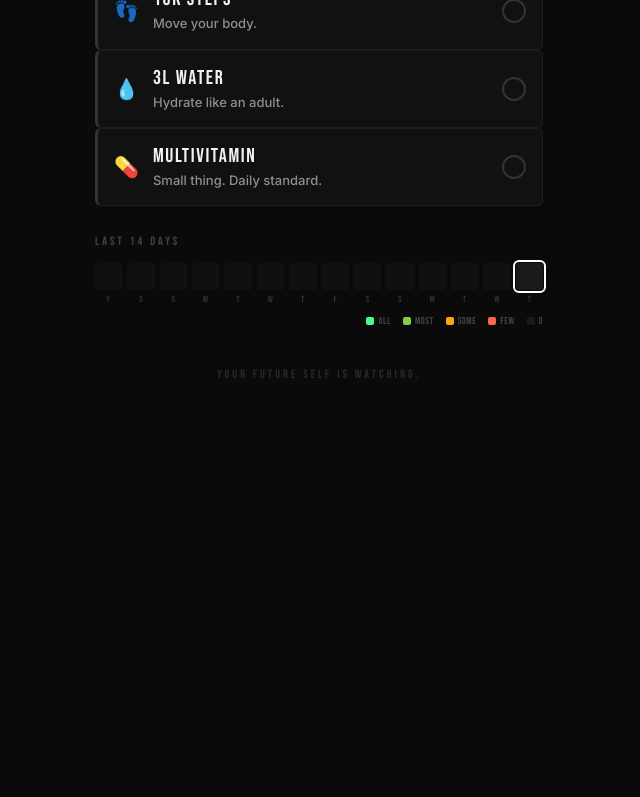
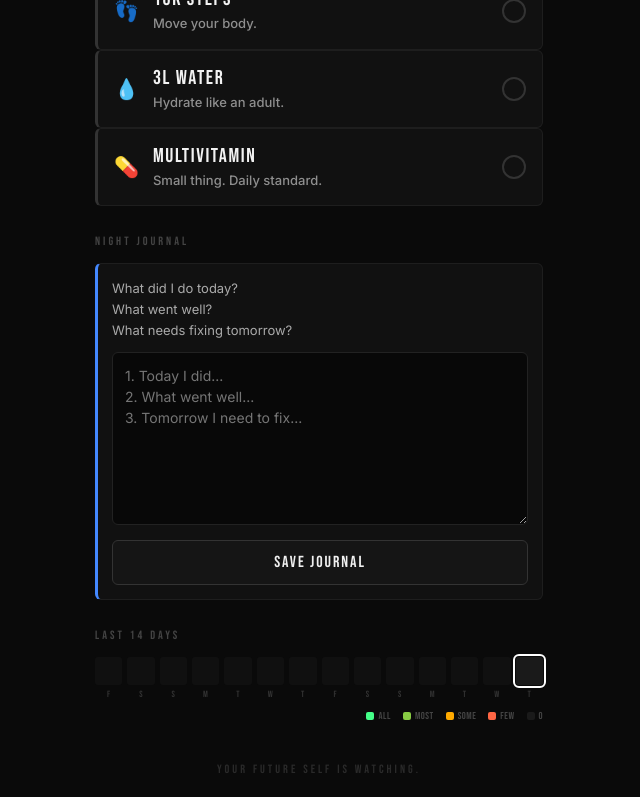
Before and after one commit to Shikhar253/lockin-pwa, a React (Vite) app: page / in a window 1280 px wide. Shown: the part 1538-2335 px from the top of the page, without its empty margins (321-961 px from the left). Before the commit the page ends 1976 px from the top, so only its background shows below. Built offline with nearby package versions, Linux system fonts and the light colour scheme; no server answers; the database is empty.

Commit message:
added journal entry feature

```diff
--- a/src/App.jsx
+++ b/src/App.jsx
@@ -230,24 +230,40 @@ export default function App() {
   const [loading, setLoading] = useState(true);
   const [error, setError] = useState(null);
   const [quote] = useState(() => Math.floor(Math.random() * QUOTES.length));
+  const [journalNote, setJournalNote] = useState("");
+  const [journalSaved, setJournalSaved] = useState(false);
+  const [journalSaving, setJournalSaving] = useState(false);
   const upsertTimers = useRef({});
 
-  // Load all history on mount
+  // Load habit history and today's journal on mount
   useEffect(() => {
-    async function loadHistory() {
+    async function loadData() {
       try {
-        const { data, error: err } = await supabase
+        const todayKey = getTodayKey();
+
+        const { data: habitRows, error: habitErr } = await supabase
           .from("habit_history")
           .select("date, habits")
           .eq("user_id", USER_ID);
 
-        if (err) throw err;
+        if (habitErr) throw habitErr;
 
         const rebuilt = {};
-        for (const row of data) {
+        for (const row of habitRows || []) {
           rebuilt[row.date] = row.habits;
         }
         setHistory(rebuilt);
+
+        const { data: journalRow, error: journalErr } = await supabase
+          .from("journal_entries")
+          .select("note")
+          .eq("user_id", USER_ID)
+          .eq("date", todayKey)
+          .maybeSingle();
+
+        if (journalErr) throw journalErr;
+
+        setJournalNote(journalRow?.note || "");
       } catch (err) {
         setError("Failed to load data. Check your connection.");
         console.error(err);
@@ -255,7 +271,8 @@ export default function App() {
         setLoading(false);
       }
     }
-    loadHistory();
+
+    loadData();
   }, []);
 
   async function upsertDate(date, habits) {
@@ -288,6 +305,36 @@ export default function App() {
     upsertTimers.current[todayKey] = setTimeout(() => {
       upsertDate(todayKey, updated[todayKey]);
     }, 400);
+  }
+
+  async function saveJournal() {
+    const todayKey = getTodayKey();
+    setJournalSaving(true);
+    setJournalSaved(false);
+
+    try {
+      const { error: err } = await supabase
+        .from("journal_entries")
+        .upsert(
+          {
+            user_id: USER_ID,
+            date: todayKey,
+            note: journalNote.trim(),
+          },
+          { onConflict: "user_id,date" }
+        );
+
+      if (err) throw err;
+
+      setError(null);
+      setJournalSaved(true);
+      setTimeout(() => setJournalSaved(false), 1800);
+    } catch (err) {
+      setError("Journal sync failed. Try saving again.");
+      console.error(err);
+    } finally {
+      setJournalSaving(false);
+    }
   }
 
   const todayKey = getTodayKey();
@@ -378,8 +425,8 @@ export default function App() {
               return (
                 <div key={category} className="habit-category">
                   <div className="habit-category-header">
-                    <span>{category}</span>
-                    <span>{categoryDone}/{categoryHabits.length}</span>
+                    <span className="habit-category-title">{category}</span>
+                    <span className="habit-category-count">{categoryDone} / {categoryHabits.length}</span>
                   </div>
 
                   {categoryHabits.map((habit) => {
@@ -416,6 +463,38 @@ export default function App() {
               <div className="locked-in-sub">Self-respect, health, and mission. Keep going.</div>
             </div>
           )}
+        </section>
+
+        {/* Journal */}
+        <section className="journal-section">
+          <div className="section-label">NIGHT JOURNAL</div>
+
+          <div className="journal-card">
+            <div className="journal-prompts">
+              <div>What did I do today?</div>
+              <div>What went well?</div>
+              <div>What needs fixing tomorrow?</div>
+            </div>
+
+            <textarea
+              className="journal-textarea"
+              value={journalNote}
+              onChange={(event) => {
+                setJournalNote(event.target.value);
+                setJournalSaved(false);
+              }}
+              placeholder={"1. Today I did...\n2. What went well...\n3. Tomorrow I need to fix..."}
+              rows={7}
+            />
+
+            <button
+              className="journal-save-btn"
+              onClick={saveJournal}
+              disabled={journalSaving}
+            >
+              {journalSaving ? "SAVING..." : journalSaved ? "SAVED ✓" : "SAVE JOURNAL"}
+            </button>
+          </div>
         </section>
 
         {/* Heatmap */}
--- a/src/styles.css
+++ b/src/styles.css
@@ -423,3 +423,59 @@ body {
 ::-webkit-scrollbar { width: 4px; }
 ::-webkit-scrollbar-track { background: transparent; }
 ::-webkit-scrollbar-thumb { background: #222; border-radius: 2px; }
+.habit-category-header {
+  display: flex;
+  align-items: center;
+  justify-content: space-between;
+  gap: 14px;
+}
+
+.habit-category-count {
+  margin-left: 12px;
+}
+
+.journal-section {
+  margin-bottom: 28px;
+}
+
+.journal-card {
+  background: var(--bg-card);
+  border: 1px solid var(--border);
+  border-left: 3px solid var(--accent-blue);
+  border-radius: 6px;
+  padding: 14px;
+}
+
+.journal-prompts {
+  font-family: Inter, system-ui, sans-serif;
+  color: #aaa;
+  font-size: 13px;
+  line-height: 1.6;
+  margin-bottom: 12px;
+}
+
+.journal-textarea {
+  width: 100%;
+  background: #080808;
+  color: #f0f0f0;
+  border: 1px solid #222;
+  border-radius: 6px;
+  padding: 12px;
+  font-family: Inter, system-ui, sans-serif;
+  font-size: 14px;
+  line-height: 1.5;
+  resize: vertical;
+}
+
+.journal-save-btn {
+  margin-top: 10px;
+  width: 100%;
+  background: #151515;
+  color: #f0f0f0;
+  border: 1px solid #333;
+  border-radius: 6px;
+  padding: 12px;
+  font-family: "Bebas Neue", sans-serif;
+  font-size: 16px;
+  letter-spacing: 0.12em;
+}
```
